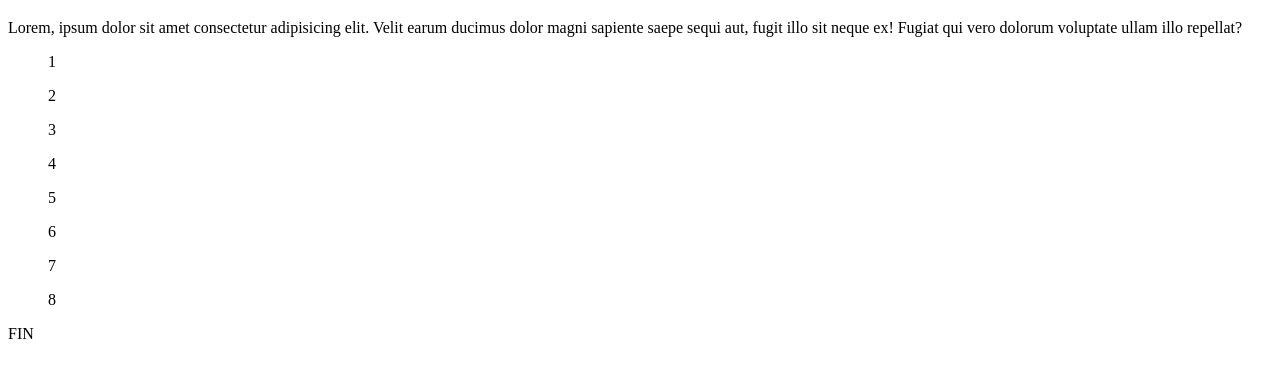
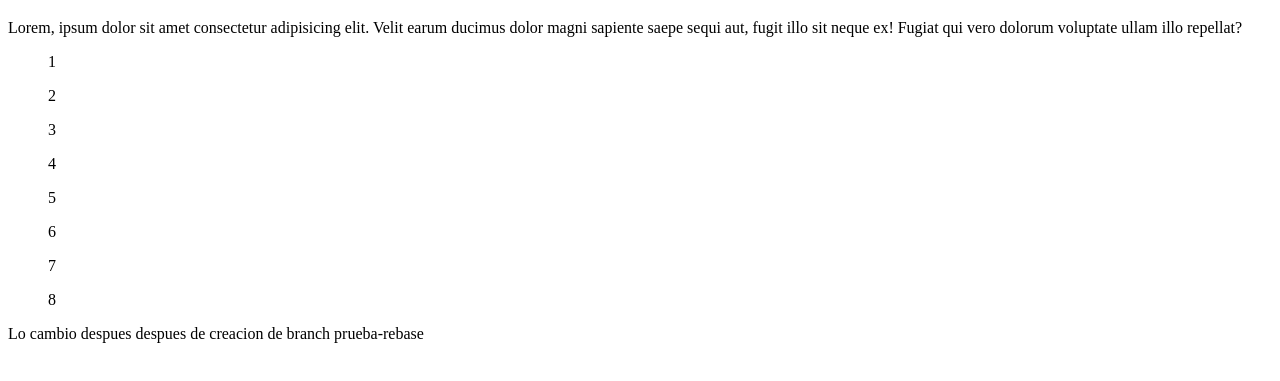
Before and after one commit to fdmmuy/test-git, a plain HTML site: page index.html in a window 1280 px wide. Shown: the part 61-442 px from the top of the page. Drawn offline with Linux system fonts and the light colour scheme.

Commit message:
Update index.html
cambio remoto

```diff
--- a/index.html
+++ b/index.html
@@ -19,6 +19,6 @@
         <ul>7</ul>
         <ul>8</ul>
     </il>
-    <p>FIN</>
+    <p>Lo cambio despues despues de creacion de branch prueba-rebase<p/>
 </body>
 </html>
```
